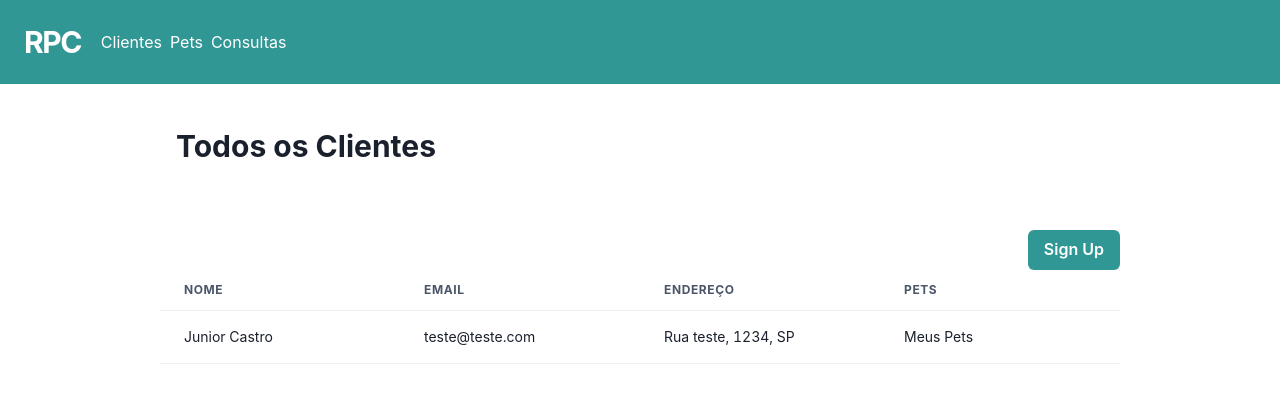
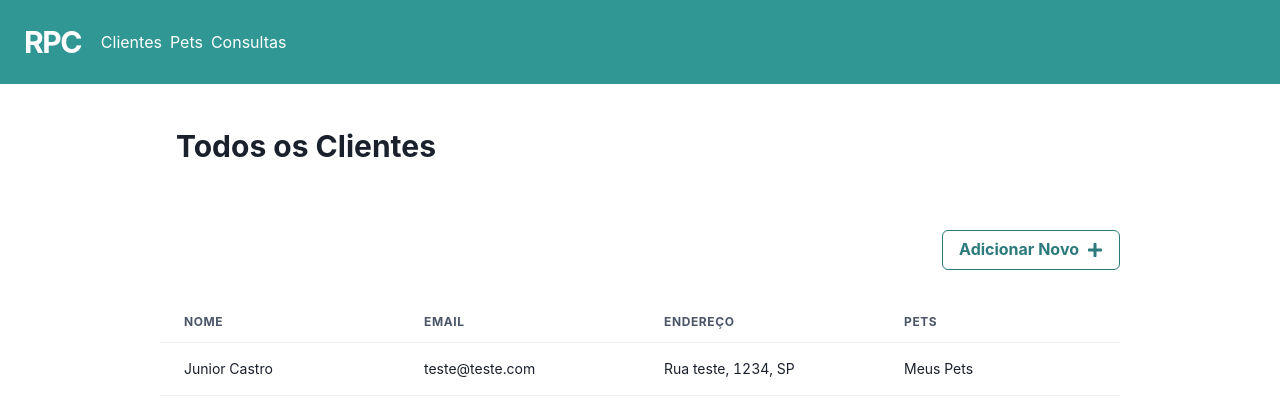
Before and after one commit to devcastrojunin/rede-petcontrol-frontend, a React (Create React App) app: page /clientes in a window 1280 px wide. Shown: the top 416 px of the page. Built offline with nearby package versions, Linux system fonts and the light colour scheme.

Commit message:
criando botão de adicionar e adicionando rota

```diff
--- a/package.json
+++ b/package.json
@@ -3,7 +3,6 @@
   "version": "0.1.0",
   "private": true,
   "dependencies": {
-    "@chakra-ui/icon": "^2.0.5",
     "@chakra-ui/react": "^1.8.6",
     "@emotion/react": "^11.8.2",
     "@emotion/styled": "^11.8.1",
@@ -14,6 +13,7 @@
     "react": "^17.0.2",
     "react-dom": "^17.0.2",
     "react-hook-form": "^7.31.3",
+    "react-icons": "^4.4.0",
     "react-input-mask": "^2.0.4",
     "react-router-dom": "^6.2.2",
     "react-scripts": "5.0.0",
--- a/src/components/GlobalTable/index.jsx
+++ b/src/components/GlobalTable/index.jsx
@@ -1,7 +1,20 @@
-import { Table, TableCaption, Tbody, Td, Th, Thead, Tr } from "@chakra-ui/react";
+import { Button, Flex, Spacer, Table, Tbody, Td, Th, Thead, Tr } from "@chakra-ui/react";
+import { FaPlus } from "react-icons/fa";
 
-export default function GlobalTable({ tableHead }) {
+export default function GlobalTable({ tableHead, goToAdd }) {
     return (
+        <>
+            <Flex>
+                <Spacer />
+                <Button rightIcon={<FaPlus />}
+                    colorScheme='teal'
+                    variant='outline'
+                    mb={8}
+                    fontWeight={700}
+                    onClick={goToAdd}>
+                    Adicionar Novo
+                </Button>
+            </Flex>
             <Table size='md' fontSize="14px">
                 <Thead>
                     <Tr>
@@ -23,5 +36,6 @@ export default function GlobalTable({ tableHead }) {
                 </Tbody>
 
             </Table>
+        </>
     )
 }
--- a/src/pages/Clientes/index.jsx
+++ b/src/pages/Clientes/index.jsx
@@ -1,9 +1,14 @@
-import { Box, Button, Center, Flex, Spacer} from "@chakra-ui/react";
+import { Box, Center} from "@chakra-ui/react";
+import { useNavigate } from "react-router-dom";
 import GlobalTable from "../../components/GlobalTable";
+
 
 export default function Clientes() {
 
+    const navigate = useNavigate();
     let tableHead = ["Nome", "Email", "Endereço", "Pets" ];
+
+    const goToAdd = () => navigate('/clientes/cadastrar')
 
     return (
 
@@ -11,11 +16,7 @@ export default function Clientes() {
             <Box w="75%" h="100%">
                 <Box fontWeight="bold" fontSize="30px" mb={61} mt={10} pl={4}>Todos os Clientes</Box>
 
-                <Flex>
-                    <Spacer/>
-                    <Button colorScheme='teal'>Sign Up </Button>
-                </Flex>
-                <GlobalTable tableHead={tableHead}/>
+                <GlobalTable tableHead={tableHead} goToAdd={goToAdd}/>
             </Box>
         </Center>
 
--- a/src/pages/Pets/index.jsx
+++ b/src/pages/Pets/index.jsx
@@ -1,16 +1,21 @@
 import { Box, Center } from "@chakra-ui/react";
+import { useNavigate } from "react-router-dom";
 import GlobalTable from "../../components/GlobalTable";
 
 export default function Pets() {
 
+    const navigate = useNavigate();
+
     let tableHead = ["Nome", "Raça", "Dono", "Categoria" ];
+
+    const goToAdd = () => navigate('/pets/cadastrar')
 
     return (
         <Center>
             <Box w="75%" h="100%">
                 <Box fontWeight="bold" fontSize="30px" mb={61} mt={10} pl={4}>Todos os Pets</Box>
 
-                <GlobalTable tableHead={tableHead}/>
+                <GlobalTable tableHead={tableHead} goToAdd={goToAdd}/>
             </Box>
         </Center>
     );
```
Also changed, not shown: 1 other file (tests, documents, lock files or other folders). Lines whose indentation alone changed are shown as unchanged.
